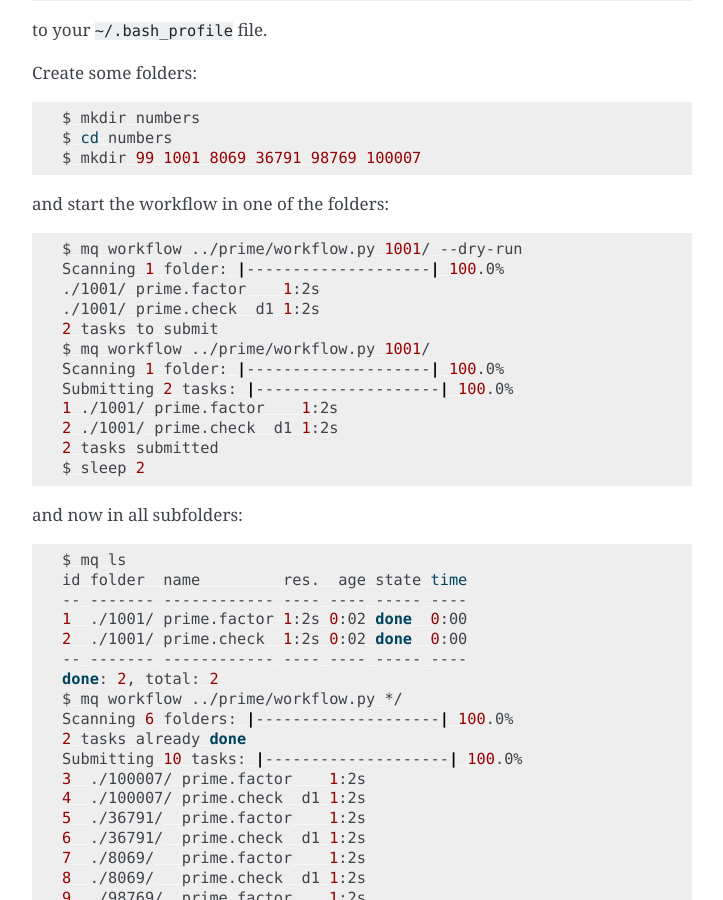
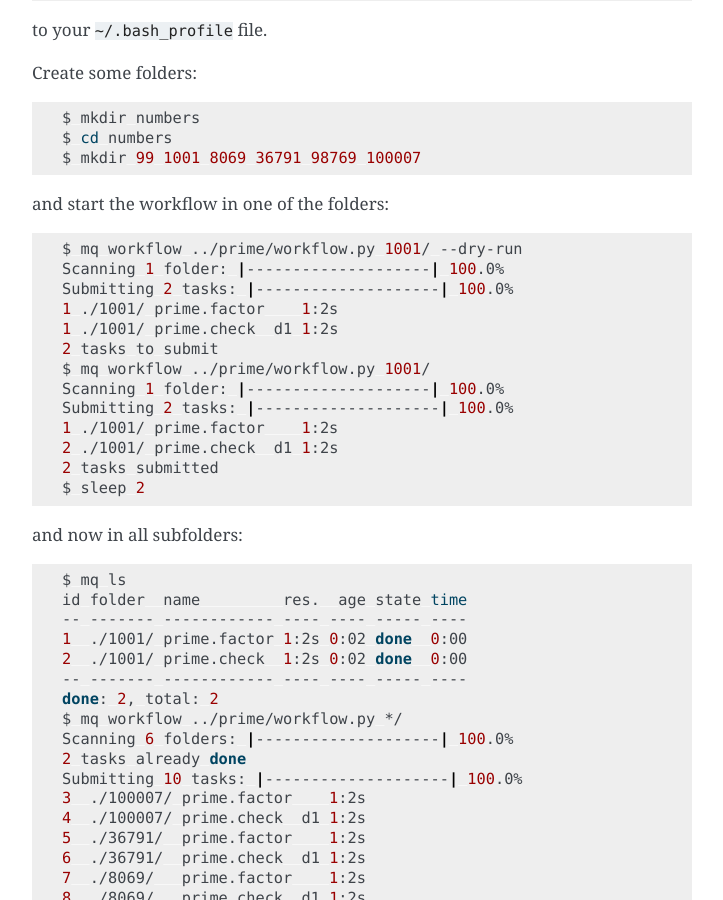
Before and after one commit to Yangxinsix/myqueue, a Sphinx documentation site: the page built from docs/workflows.rst, in a window 1280 px wide and 900 px high, scrolled down 1543 px. Shown: the whole window, without its empty margins (388-1111 px from the left). Built offline with Sphinx 7.4.7, drawn with Linux system fonts in a browser that asks for light colours; the version number could not be read and is left out.

Commit message:
Update docs

```diff
--- a/docs/workflows.rst
+++ b/docs/workflows.rst
@@ -62,8 +62,9 @@ and start the workflow in one of the folders::
 
     $ mq workflow ../prime/workflow.py 1001/ --dry-run
     Scanning 1 folder: |--------------------| 100.0%
-    ./1001/ prime.factor    1:2s
-    ./1001/ prime.check  d1 1:2s
+    Submitting 2 tasks: |--------------------| 100.0%
+    1 ./1001/ prime.factor    1:2s
+    1 ./1001/ prime.check  d1 1:2s
     2 tasks to submit
     $ mq workflow ../prime/workflow.py 1001/
     Scanning 1 folder: |--------------------| 100.0%
```
